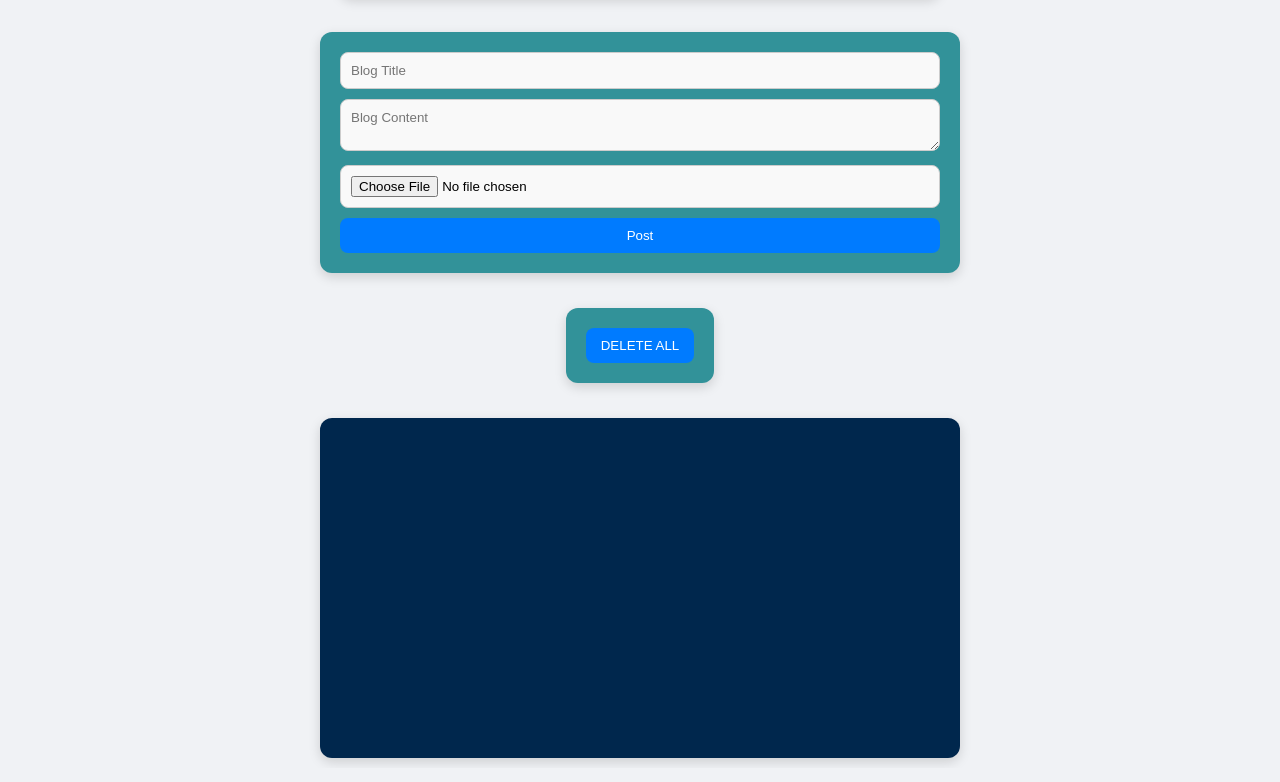
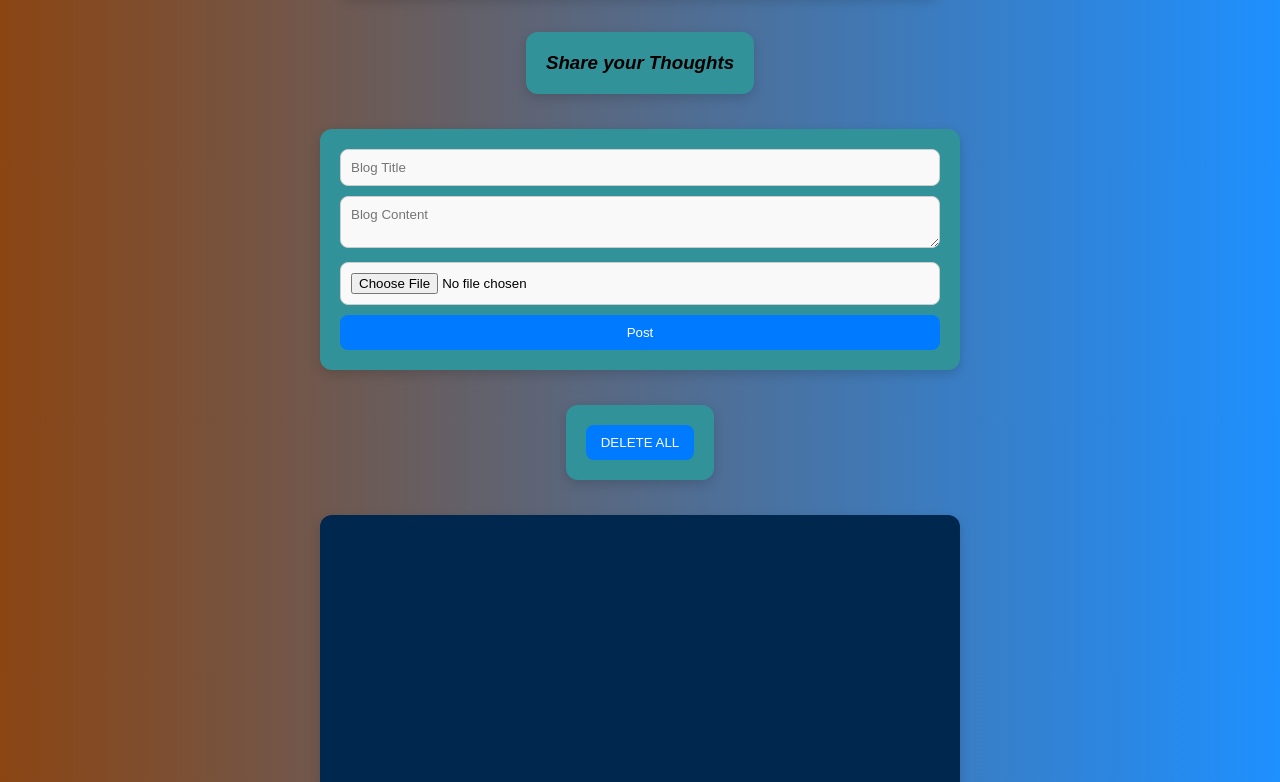
Before and after one commit to Ogb014/Blog, a plain HTML site: page index.html in a window 1280 px wide. Shown: the part 90-872 px from the top of the page. Drawn offline with Linux system fonts and the light colour scheme.

Commit message:
fourth push

```diff
--- a/blog.css
+++ b/blog.css
@@ -1,6 +1,10 @@
-
-  /* Reset some default styles */
-body, h1, input, textarea, button {
+/* Reset some default styles */
+body,
+h1,
+h3,
+input,
+textarea,
+button {
   margin: 0;
   padding: 0;
   font-family: Arial, sans-serif;
@@ -14,13 +18,15 @@ body {
   justify-content: center;
   align-items: center;
   /* height: 100vh; */
-  background-color: #f0f2f5;
-   gap: 15px;
+  background: linear-gradient(to right, #8B4513, #1E90FF);
+
+  gap: 15px;
 }
 
 .blog-form,
 #posts,
 h1,
+h3,
 div > button {
   width: 100%;
   max-width: 600px;
@@ -36,9 +42,13 @@ body > * {
 }
 
 /* Header */
-h1 {
+h1,
+h3 {
   text-align: center;
   color: #333;
+}
+#posts, h3 {
+  color: black;
 }
 
 /* Blog form styling */
@@ -55,7 +65,7 @@ h1 {
 
 .blog-form input:focus,
 .blog-form textarea:focus {
-  border-color: #007BFF;
+  border-color: #007bff;
   outline: none;
 }
 
@@ -63,7 +73,7 @@ h1 {
 button {
   padding: 10px 15px;
   border: none;
-  background-color: #007BFF;
+  background-color: #007bff;
   color: #fff;
   border-radius: 8px;
   cursor: pointer;
@@ -80,6 +90,9 @@ button:hover {
   background-color: #00274d;
   color: #fff;
   transition: transform 0.2s ease;
+  display: grid;
+  grid-template-columns: repeat(auto-fit, minmax(250px, 1fr));
+  gap: 20px;
 }
 
 #posts:hover {
@@ -100,8 +113,6 @@ button:hover {
   gap: 8px; /* space between the buttons */
   margin-top: 10px;
 }
-
-
 
 /* Shared small button styling */
 .post-actions button {
@@ -134,21 +145,16 @@ button:hover {
   transform: scale(1.05);
 }
 
-
 #posts {
   background-color: #00274d;
   color: #fff;
   transition: transform 0.2s ease;
 
-
-
-   flex-grow: 1;
+  flex-grow: 1;
   min-height: 300px;
-  max-height: 70vh;  /* 70% of the viewport height */
+  max-height: 70vh; /* 70% of the viewport height */
   overflow-y: auto;
 }
-
-
 
 /* Mobile responsiveness for screens 600px and below */
 @media (max-width: 600px) {
--- a/blog.js
+++ b/blog.js
@@ -32,7 +32,7 @@ function addOrUpdatePost() {
   const file = imageInput.files[0]; // Get selected image
 
   if (file) {
-    // If there's an image, read it as Base64
+    // If there's an image, read it as Base64 that is a long text format of an image
     const reader = new FileReader();
     reader.onload = function (event) {
       const imageBase64 = event.target.result;
@@ -69,10 +69,8 @@ function savePost(title, content, imageBase64) {
     posts.push(newPost);
   }
 
-  // Save posts to localStorage
+  // Save posts to localStorage and shows it
   localStorage.setItem("BlogPost", JSON.stringify(posts));
-
-  // Re-render posts
   renderPosts();
 }
 
--- a/index.html
+++ b/index.html
@@ -8,6 +8,8 @@
   </head>
   <body>
     <h1>My Blog</h1>
+
+    <i><h3>Share your Thoughts </h3></i>
 
     <div class="blog-form">
       <input type="text" id="title" placeholder="Blog Title" />
```
